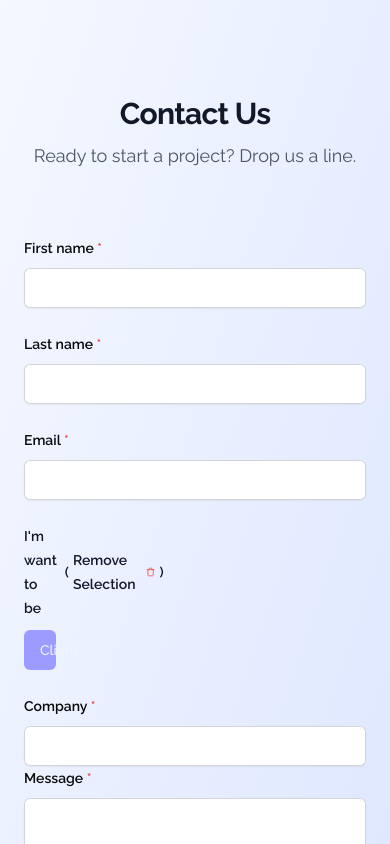
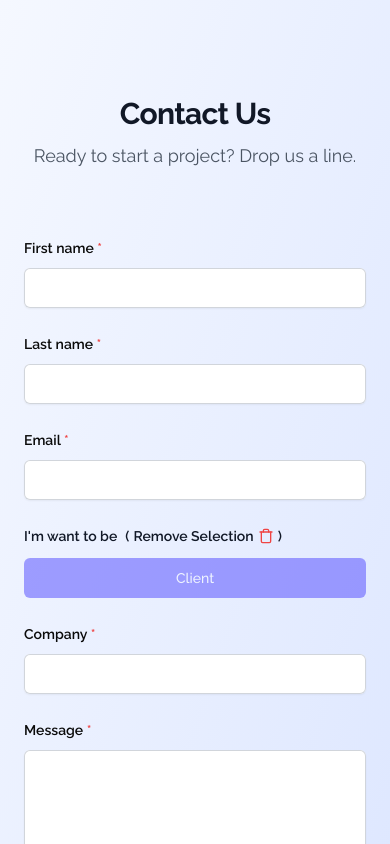
Before and after one commit to zitdevs/website, a Next.js app: page /en in a window 390 px wide. Both pictures are taken after a click on the button "Client". Shown: the part 6725-7569 px from the top of the page. Built offline with nearby package versions, Linux system fonts and the light colour scheme; no server answers.

Commit message:
style(contact-form): adjust layout for better alignment
- Updated client form and main form to ensure proper column spans and alignments.
- Modified privacy policy component for consistent column span usage.

```diff
--- a/src/modules/conctact/components/client-form.tsx
+++ b/src/modules/conctact/components/client-form.tsx
@@ -61,8 +61,8 @@ const ClientForm: React.FC<ClientFormProps> = ({ tClientForm }) => {
   return (
     <>
       <Form {...form}>
-        <form className="col-span-2">
-          <div className="sm:col-span-2">
+        <form className="col-span-2 grid grid-cols-1 gap-x-8 gap-y-6 sm:grid-cols-2">
+          <div className="col-span-2">
             <FormField
               control={form.control}
               name="company"
@@ -85,7 +85,7 @@ const ClientForm: React.FC<ClientFormProps> = ({ tClientForm }) => {
               )}
             />
           </div>
-          <div className="sm:col-span-2">
+          <div className="col-span-2">
             <FormField
               control={form.control}
               name="message"
--- a/src/modules/conctact/components/main-form.tsx
+++ b/src/modules/conctact/components/main-form.tsx
@@ -112,7 +112,7 @@ const MainForm: React.FC<MainFormProps> = ({ tContact }) => {
       <TempForm tTempForm={tContact.temp_form} />
       <div className="mx-auto max-w-xl mt-6">
         <div className="grid grid-cols-1 gap-x-8 gap-y-6 sm:grid-cols-2 ">
-          <div className="sm:col-span-2">
+          <div className="col-span-2">
             <label
               htmlFor="last-name"
               className="block text-sm font-semibold leading-6 text-gray-900"
--- a/src/modules/conctact/components/privacy-policy.tsx
+++ b/src/modules/conctact/components/privacy-policy.tsx
@@ -16,7 +16,7 @@ const PrivacyPolicy: React.FC<PrivacyPolicyProps> = ({ tPricyPolicy }) => {
   const privacyPolicy = useContactStore((state) => state.privacyPolicy);
 
   return (
-    <Field as="div" className="flex gap-x-4 sm:col-span-2">
+    <Field as="div" className="flex gap-x-4 col-span-2">
       <div className="flex h-6 items-center">
         <Switch
           checked={privacyPolicy}
```
